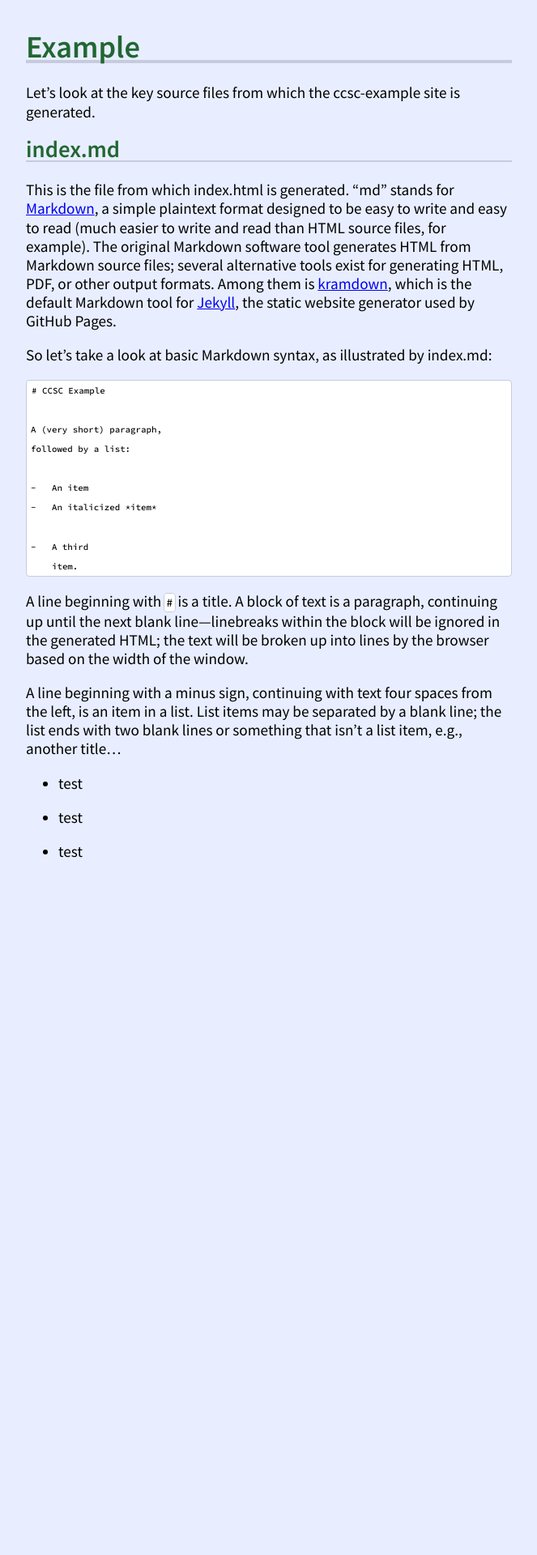
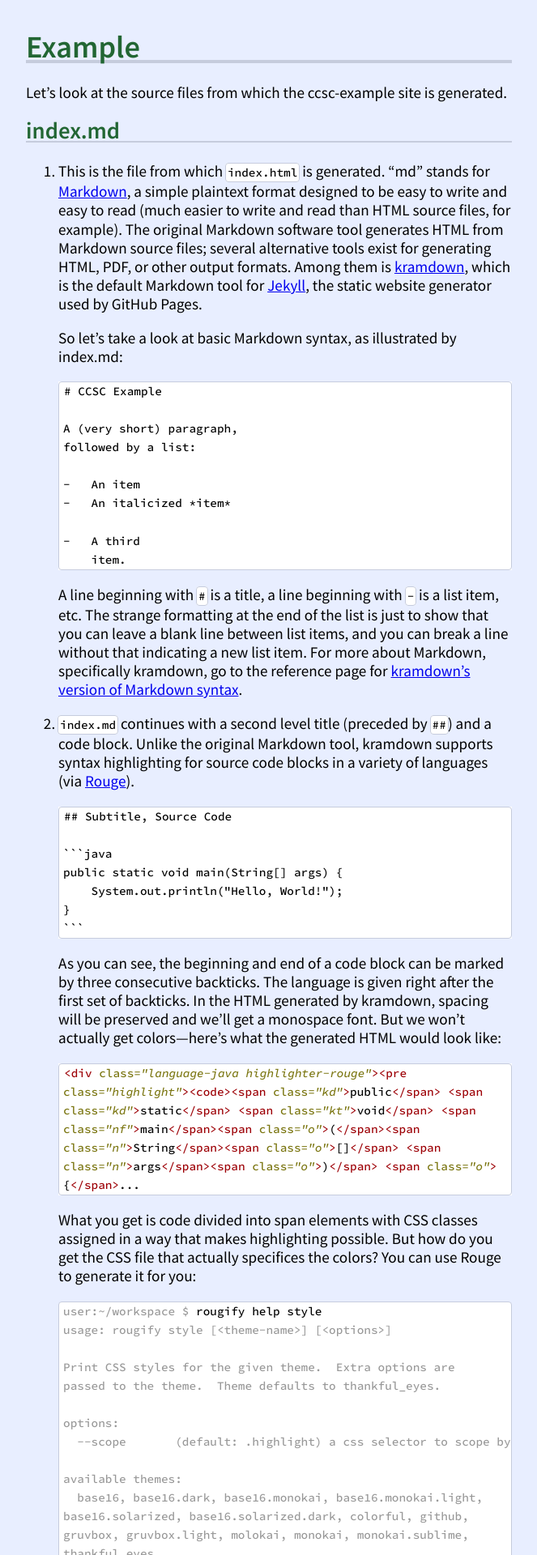
Before and after one commit to TIny-Hacker/ccsc-tutorial, a Jekyll site: the page built from example.md, in a window 1280 px wide. Shown: the top 1920 px of the page at 81% size, without its empty margins (308-971 px from the left). Built offline with Jekyll 4.4.1, drawn with Linux system fonts in a browser that asks for light colours; before the commit the page ends 1082 px from its top, so only the background shows below that; some of the changed text lies outside the part shown.

Commit message:
Finished example.md, added placeholders for activity, tips.

````diff
--- a/_layouts/default.html
+++ b/_layouts/default.html
@@ -2,6 +2,7 @@
 <html>
   <head>
     <meta charset="UTF-8">
+    <link rel="stylesheet" href="{{ site.baseurl }}/css/gruvbox.css" />
     <link rel="stylesheet" href="{{ site.baseurl }}/css/style.css" />
   </head>
   <body>
--- /dev/null
+++ b/css/gruvbox.css
@@ -0,0 +1,84 @@
+.highlight table td { padding: 5px; }
+.highlight table pre { margin: 0; }
+.highlight, .highlight .w {
+  color: black; /* #282828; */
+  background-color: white; /* #fbf1c7; */
+}
+.highlight .err {
+  color: #9d0006;
+  background-color: white; /* #fbf1c7; */
+  font-weight: bold;
+}
+.highlight .c, .highlight .cd, .highlight .cm, .highlight .c1, .highlight .cs {
+  color: #928374;
+  font-style: italic;
+}
+.highlight .cp {
+  color: #427b58;
+}
+.highlight .nt {
+  color: #9d0006;
+}
+.highlight .o, .highlight .ow {
+  color: #282828;
+}
+.highlight .p, .highlight .pi {
+  color: #282828;
+}
+.highlight .gi {
+  color: #79740e;
+  background-color: #fbf1c7;
+}
+.highlight .gd {
+  color: #9d0006;
+  background-color: #fbf1c7;
+}
+.highlight .gh {
+  color: #79740e;
+  font-weight: bold;
+}
+.highlight .k, .highlight .kn, .highlight .kp, .highlight .kr, .highlight .kv {
+  color: #9d0006;
+}
+.highlight .kc {
+  color: #8f3f71;
+}
+.highlight .kt {
+  color: #b57614;
+}
+.highlight .kd {
+  color: #af3a03;
+}
+.highlight .s, .highlight .sb, .highlight .sc, .highlight .sd, .highlight .s2, .highlight .sh, .highlight .sx, .highlight .s1 {
+  color: #79740e;
+  font-style: italic;
+}
+.highlight .si {
+  color: #79740e;
+  font-style: italic;
+}
+.highlight .sr {
+  color: #79740e;
+  font-style: italic;
+}
+.highlight .se {
+  color: #af3a03;
+}
+.highlight .nn {
+  color: #427b58;
+}
+.highlight .nc {
+  color: #427b58;
+}
+.highlight .no {
+  color: #8f3f71;
+}
+.highlight .na {
+  color: #79740e;
+}
+.highlight .m, .highlight .mf, .highlight .mh, .highlight .mi, .highlight .il, .highlight .mo, .highlight .mb, .highlight .mx {
+  color: #8f3f71;
+}
+.highlight .ss {
+  color: #076678;
+}
--- a/css/style.css
+++ b/css/style.css
@@ -37,7 +37,9 @@ pre, code {
 }
 
 pre code {
+  font-size: 100%;
   border: none;
+  border-radius: none;
 }
 
 pre {
--- a/example.md
+++ b/example.md
@@ -3,55 +3,188 @@ title: Example
 section: 2
 layout: default
 summary:
-    "Look carefully at key source files for the ccsc-example site."
+    "Look carefully at the source files for the ccsc-example site."
 ---
 
 # Example
 
-Let's look at the key source files from which the ccsc-example
+Let's look at the source files from which the ccsc-example
 site is generated.
 
 ## index.md
 
-This is the file from which index.html is generated.  "md" stands for
-[Markdown](https://daringfireball.net/projects/markdown/), a simple
-plaintext format designed to be easy to write and easy to read (much
-easier to write and read than HTML source files, for example).  The
-original Markdown software tool generates HTML from Markdown source
-files; several alternative tools exist for generating HTML, PDF, or
-other output formats.  Among them is
-[kramdown](http://kramdown.gettalong.org/), which is the default
-Markdown tool for [Jekyll](https://jekyllrb.com/), the static website
-generator used by GitHub Pages.
+1.  This is the file from which `index.html` is generated.  "md" stands for
+    [Markdown](https://daringfireball.net/projects/markdown/), a simple
+    plaintext format designed to be easy to write and easy to read (much
+    easier to write and read than HTML source files, for example).  The
+    original Markdown software tool generates HTML from Markdown source
+    files; several alternative tools exist for generating HTML, PDF, or
+    other output formats.  Among them is
+    [kramdown](http://kramdown.gettalong.org/), which is the default
+    Markdown tool for [Jekyll](https://jekyllrb.com/), the static website
+    generator used by GitHub Pages.
 
-So let's take a look at basic Markdown syntax, as illustrated by
-index.md:
+    So let's take a look at basic Markdown syntax, as illustrated by
+    index.md:
 
-~~~markdown
-# CCSC Example
+    ```
+    # CCSC Example
 
-A (very short) paragraph,
-followed by a list:
+    A (very short) paragraph,
+    followed by a list:
 
--   An item
--   An italicized *item*
+    -   An item
+    -   An italicized *item*
 
--   A third
-    item.
-~~~
+    -   A third
+        item.
+    ```
 
-A line beginning with `#` is a title.  A block of text is a
-paragraph, continuing up until the next blank line---linebreaks within
-the block will be ignored in the generated HTML; the text will be
-broken up into lines by the browser based on the width of the window.
+    A line beginning with `#` is a title, a line beginning with `-` is a
+    list item, etc.  The strange formatting at the end of the list is just
+    to show that you can leave a blank line between list items, and you can
+    break a line without that indicating a new list item.  For more about
+    Markdown, specifically kramdown, go to the reference page for
+    [kramdown's version of Markdown syntax](http://kramdown.gettalong.org/syntax.html).
 
-A line beginning with a minus sign, continuing with text four spaces
-from the left, is an item in a list.  List items may be separated by
-a blank line; the list ends with two blank lines or something that
-isn't a list item, e.g., another title...
+2.  `index.md` continues with a second level title (preceded by `##`) and a code block.
+    Unlike the original Markdown tool, kramdown supports syntax highlighting
+    for source code blocks in a variety of languages (via
+    [Rouge](http://rouge.jneen.net/)).
 
-- test
-- test
+    ~~~
+    ## Subtitle, Source Code
 
+    ```java
+    public static void main(String[] args) {
+        System.out.println("Hello, World!");
+    }
+    ```
+    ~~~
 
-- test
+    As you can see, the beginning and end of a code block can be marked by
+    three consecutive backticks.  The language is given right after the first
+    set of backticks.  In the HTML generated by kramdown, spacing will be
+    preserved and we'll get a monospace font.  But we won't actually get
+    colors---here's what the generated HTML would look like:
+
+    ```html
+    <div class="language-java highlighter-rouge"><pre class="highlight"><code><span class="kd">public</span> <span class="kd">static</span> <span class="kt">void</span> <span class="nf">main</span><span class="o">(</span><span class="n">String</span><span class="o">[]</span> <span class="n">args</span><span class="o">)</span> <span class="o">{</span>...
+    ```
+
+    What you get is code divided into span elements with CSS classes assigned
+    in a way that makes highlighting possible.  But how do you get the CSS
+    file that actually specifices the colors?  You can use Rouge to generate
+    it for you:
+
+    <pre>
+    <span class="muted">user:~/workspace $</span> rougify help style
+    <span class="muted">usage: rougify style [&lt;theme-name&gt;] [&lt;options&gt;]
+
+    Print CSS styles for the given theme.  Extra options are
+    passed to the theme.  Theme defaults to thankful_eyes.
+
+    options:
+      --scope       (default: .highlight) a css selector to scope by
+
+    available themes:
+      base16, base16.dark, base16.monokai, base16.monokai.light, base16.solarized, base16.solarized.dark, colorful, github, gruvbox, gruvbox.light, molokai, monokai, monokai.sublime, thankful_eyes
+    user:~/workspace $</span> rougify style gruvbox.light &gt; gruvbox.css
+    </pre>
+
+3.  `index.md` includes one more section, meant to show that you can
+    include mathematical notation, rendered (nicely) by
+    [MathJax](https://www.mathjax.org/):
+
+    ```
+    ## Another Subtitle, and Some Math
+
+    \\( \cos (\phi + \theta) = \cos \phi \cos \theta - \sin \phi \sin \theta \\)
+    ```
+
+    Aside from the one extra slash at the beginning (`\\(` instead of
+    `\(`) and the one extra at the end, this is Latex input syntax.
+    [MathJax basic tutorial and quick reference](http://meta.math.stackexchange.com/questions/5020/mathjax-basic-tutorial-and-quick-reference)
+    is a great resource for help with Latex math input (and it's
+    specifically focused on MathJax).
+
+## _layouts/default.html
+
+1.  In the section above, I skipped the beginning of `index.md`:
+
+    ```
+    ---
+    layout: default
+    ---
+    ```
+
+    What these lines mean, if you put them at the beginning of a Markdown
+    file that's part of your site, is that a file called `default.html`,
+    in the special folder `_layouts`, should be used as a template when
+    HTML is generated from the Markdown file.
+
+2.  One more thing before we
+    look at `_layouts/default.html`---`_config.yml`, which contains the
+    following line:
+
+    ```yaml
+    baseurl: /ccsc-example
+    ```
+
+    With `baseurl` set in the special file `_config.yml`, we'll be able
+    to use `site:baseurl` in other files in place of the base URL for
+    the site...so that we only have to set that in one place, `_config.yml`.
+
+3.  Here's what's in
+    `_layouts/default.html`:
+
+    ```html
+    <!DOCTYPE html>
+    <html>
+      <head>
+        <meta charset="UTF-8">
+        <link rel="stylesheet" href="{{ site.baseurl }}/css/gruvbox.css" />
+        <script src='https://cdn.mathjax.org/mathjax/latest/MathJax.js?config=TeX-AMS_CHTML'></script>
+      </head>
+      <body>
+        {{ content }}
+      </body>
+    </html>
+    ```
+
+    Where you see `{{ site.baseurl }}`, that will be replaced by the
+    value from `_config.yml`, `/ccsc-example`.  Where you see `{{ content }}`,
+    that will be replaced by the content of the Markdown file, converted
+    to HTML by kramdown.  Everything else from `_layouts/default.html`
+    will be copied directly to the generated HTML file.
+
+    So we'll get a link to the CSS file needed to bring color to our
+    code blocks (`css/gruvbox.css`).  We'll also get a link to JavaScript
+    code, provided by MathJax, that runs on the HTML file when it's
+    loaded in the browser, converting Latex math input to nicely
+    rendered mathematical notation.
+
+## What about the other files (and folders)?
+
+1.  `_site` is where the full generated site goes.  You shouldn't make
+    any changes there, since they would be overwritten the next time
+    Jekyll runs on your source files.
+
+2.  `Gemfile`, as you might remember from the earlier "Setup" section,
+    is used to direct Bundler to the Ruby packages needed for the
+    project; `Gemfile.lock` is created when Bundler runs on `Gemfile`;
+    It stores information about which versions of the Ruby packages
+    should be used.
+
+    *Note: `Gemfile.lock` is intentionally left out of the Github
+    repository.  It will be generated locally when Bundler runs, and
+    if Bundler is run on more than one operating system (for example)
+    for this project, it's possible that different versions of the
+    Ruby packages will be used.  So it wouldn't make sense to try to keep
+    one consistent `Gemfile.lock` file as part of the project on
+    GitHub.*
+
+3.  `README.md` isn't part of the site; it's just there because it's
+    normal to include a readme file in every GitHub repository.  If you
+    look up the repository on GitHub, you see the contents of the
+    readme file below the list of source files included in the project.
````
Also changed, not shown: activity.md (added, +7 -0 lines), tips.md (added, +20 -0 lines).
